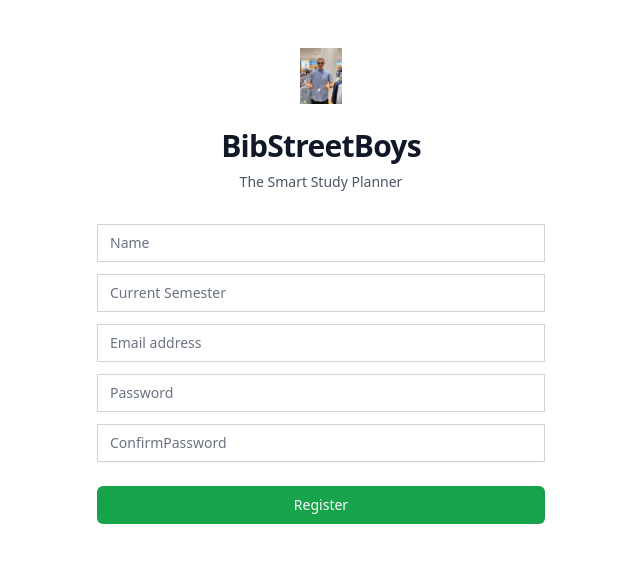
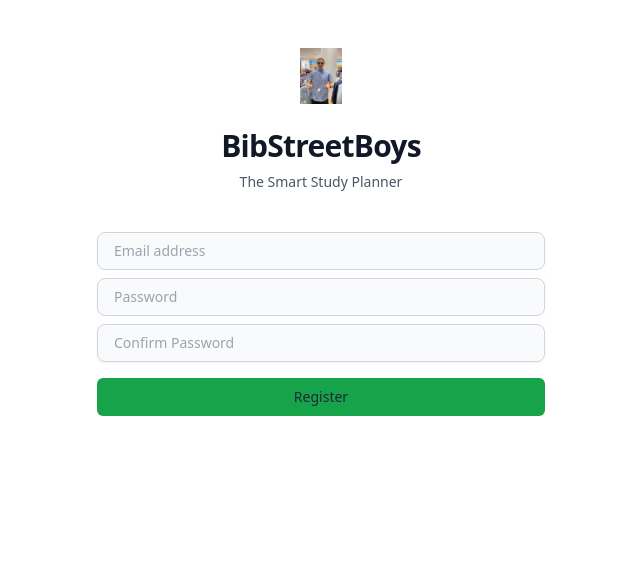
Before and after one commit to markbeep/Stupl, a React (Create React App) app in the folder frontend/: page /createAccount in a window 1280 px wide. Shown: the top 562 px of the page, without its empty margins (319-959 px from the left). Built offline with nearby package versions, Linux system fonts and the light colour scheme.

Commit message:
REdesign Login und CreateAccount

```diff
--- a/frontend/src/pages/CreateAccount.tsx
+++ b/frontend/src/pages/CreateAccount.tsx
@@ -25,78 +25,51 @@ const CreateAccount = (props: Props) => {
               The Smart Study Planner
             </p>
           </div>
-          <form className="space-y-6 " action="#" method="POST">
+
+          <form className="mt-6">
             <input type="hidden" name="remember" defaultValue="true" />
-
-            <div className="space-y-3 rounded-md shadow-sm">
-              <label htmlFor="email-address" className="sr-only">
-                Name
-              </label>
-              <input
-                id="name"
-                name="Name"
-                type="Name"
-                autoComplete="Name"
-                required
-                className="relative block w-full appearance-none rounded-none rounded-md border border-gray-300 px-3 py-2 text-gray-900 placeholder-gray-500 focus:z-10 focus:border-indigo-500 focus:outline-none focus:ring-indigo-500 sm:text-sm"
-                placeholder="Name"
-              />
-
-              <label htmlFor="email-address" className="sr-only">
-                Current Semester
-              </label>
-              <input
-                id="currentSemester"
-                name="currentSemester"
-                type="currentSemester"
-                autoComplete="currentSemester"
-                required
-                className="relative block w-full appearance-none rounded-none rounded-md border border-gray-300 px-3 py-2 text-gray-900 placeholder-gray-500 focus:z-10 focus:border-indigo-500 focus:outline-none focus:ring-indigo-500 sm:text-sm"
-                placeholder="Current Semester"
-              />
-
+            <div className="mt-10 rounded-md shadow-sm">
               <div>
-                <label htmlFor="email-address" className="sr-only">
+                {/* <label htmlFor="email-address" className="">
                   Email address
-                </label>
+                </label> */}
                 <input
                   id="email-address"
                   name="email"
                   type="email"
                   autoComplete="email"
                   required
-                  className="relative block w-full appearance-none rounded-none rounded-md border border-gray-300 px-3 py-2 text-gray-900 placeholder-gray-500 focus:z-10 focus:border-indigo-500 focus:outline-none focus:ring-indigo-500 sm:text-sm"
+                  className="block p-2 pl-4 w-full text-sm text-gray-900 bg-gray-50 rounded-lg border border-gray-300 focus:ring-blue-500 focus:border-blue-500 dark:bg-gray-700 dark:border-gray-600 dark:placeholder-gray-400 dark:text-white dark:focus:ring-blue-500 dark:focus:border-blue-500"
                   placeholder="Email address"
                 />
               </div>
-
               <div>
-                <label htmlFor="password" className="sr-only">
+                {/* <label htmlFor="password" className="mt-10">
                   Password
-                </label>
+                </label> */}
                 <input
                   id="password"
                   name="password"
                   type="password"
-                  //autoComplete="current-password"
+                  autoComplete="current-password"
                   required
-                  className="relative block w-full appearance-none rounded-none rounded-md border border-gray-300 px-3 py-2 text-gray-900 placeholder-gray-500 focus:z-10 focus:border-indigo-500 focus:outline-none focus:ring-indigo-500 sm:text-sm"
+                  className="mt-2 block p-2 pl-4 w-full text-sm text-gray-900 bg-gray-50 rounded-lg border border-gray-300 focus:ring-blue-500 focus:border-blue-500 dark:bg-gray-700 dark:border-gray-600 dark:placeholder-gray-400 dark:text-white dark:focus:ring-blue-500 dark:focus:border-blue-500"
                   placeholder="Password"
                 />
               </div>
 
               <div>
-                <label htmlFor="password" className="sr-only">
-                  ConfirmPassword
-                </label>
+                {/* <label htmlFor="password" className="mt-10">
+                  Password
+                </label> */}
                 <input
-                  id="confirmPassword"
-                  name="confirmPassword"
+                  id="password"
+                  name="password"
                   type="password"
-                  //autoComplete="current-password"
+                  autoComplete="current-password"
                   required
-                  className="relative block w-full appearance-none rounded-none rounded-md border border-gray-300 px-3 py-2 text-gray-900 placeholder-gray-500 focus:z-10 focus:border-indigo-500 focus:outline-none focus:ring-indigo-500 sm:text-sm"
-                  placeholder="ConfirmPassword"
+                  className="mt-2 block p-2 pl-4 w-full text-sm text-gray-900 bg-gray-50 rounded-lg border border-gray-300 focus:ring-blue-500 focus:border-blue-500 dark:bg-gray-700 dark:border-gray-600 dark:placeholder-gray-400 dark:text-white dark:focus:ring-blue-500 dark:focus:border-blue-500"
+                  placeholder="Confirm Password"
                 />
               </div>
             </div>
@@ -104,14 +77,10 @@ const CreateAccount = (props: Props) => {
             <div>
               <button
                 type="submit"
-                className="group relative flex w-full justify-center rounded-md border border-transparent bg-green-600 py-2 px-4 text-sm font-medium text-white hover:bg-indigo-700 focus:outline-none focus:ring-2 focus:ring-indigo-500 focus:ring-offset-2"
+                //className="mt-2 block p-2 pl-4 w-full text-sm text-gray-900 bg-gray-50 rounded-lg border border-gray-300 focus:ring-blue-500 focus:border-blue-500 dark:bg-gray-700 dark:border-gray-600 dark:placeholder-gray-400 dark:text-white dark:focus:ring-blue-500 dark:focus:border-blue-500"
+                className="mt-4 group relative flex w-full justify-center rounded-md border border-transparent bg-green-600 py-2 px-4 text-sm font-medium text-white-800 hover:bg-green-700 hover:text-white focus:outline-none focus:ring-2 focus:ring-indigo-500 focus:ring-offset-2"
+                //onClick={}
               >
-                {/* <span className="absolute inset-y-0 left-0 flex items-center pl-3">
-                  <LockClosedIcon
-                    className="h-5 w-5 text-indigo-500 group-hover:text-indigo-400"
-                    aria-hidden="true"
-                  />
-                </span> */}
                 Register
               </button>
             </div>
--- a/frontend/src/pages/LoginPage.tsx
+++ b/frontend/src/pages/LoginPage.tsx
@@ -1,4 +1,5 @@
 import React from "react";
+import { useLogin } from "../api/hooks";
 import katze from "../data/IMG_8581.jpg"; // with import
 
 type Props = {};
@@ -11,6 +12,9 @@ type Props = {};
 
 const LoginPage = (props: Props) => {
   const image = require("../data/IMG_8581.jpg").default;
+  /*   const {login}
+  const {data} = useLogin() */
+
   return (
     <>
       <div className="flex min-h-full items-center justify-center py-12 px-4 sm:px-6 lg:px-8">
@@ -25,34 +29,34 @@ const LoginPage = (props: Props) => {
               The Smart Study Planner
             </p>
           </div>
-          <form className="mt-8 space-y-6" action="#" method="POST">
+          <form className="mt-6">
             <input type="hidden" name="remember" defaultValue="true" />
-            <div className="-space-y-px rounded-md shadow-sm">
+            <div className="mt-10 rounded-md shadow-sm">
               <div>
-                <label htmlFor="email-address" className="sr-only">
+                {/* <label htmlFor="email-address" className="">
                   Email address
-                </label>
+                </label> */}
                 <input
                   id="email-address"
                   name="email"
                   type="email"
                   autoComplete="email"
                   required
-                  className="relative block w-full appearance-none rounded-none rounded-t-md border border-gray-300 px-3 py-2 text-gray-900 placeholder-gray-500 focus:z-10 focus:border-indigo-500 focus:outline-none focus:ring-indigo-500 sm:text-sm"
+                  className="block p-2 pl-4 w-full text-sm text-gray-900 bg-gray-50 rounded-lg border border-gray-300 focus:ring-blue-500 focus:border-blue-500 dark:bg-gray-700 dark:border-gray-600 dark:placeholder-gray-400 dark:text-white dark:focus:ring-blue-500 dark:focus:border-blue-500"
                   placeholder="Email address"
                 />
               </div>
               <div>
-                <label htmlFor="password" className="sr-only">
+                {/* <label htmlFor="password" className="mt-10">
                   Password
-                </label>
+                </label> */}
                 <input
                   id="password"
                   name="password"
                   type="password"
                   autoComplete="current-password"
                   required
-                  className="relative block w-full appearance-none rounded-none rounded-b-md border border-gray-300 px-3 py-2 text-gray-900 placeholder-gray-500 focus:z-10 focus:border-indigo-500 focus:outline-none focus:ring-indigo-500 sm:text-sm"
+                  className="mt-2 block p-2 pl-4 w-full text-sm text-gray-900 bg-gray-50 rounded-lg border border-gray-300 focus:ring-blue-500 focus:border-blue-500 dark:bg-gray-700 dark:border-gray-600 dark:placeholder-gray-400 dark:text-white dark:focus:ring-blue-500 dark:focus:border-blue-500"
                   placeholder="Password"
                 />
               </div>
@@ -61,25 +65,20 @@ const LoginPage = (props: Props) => {
             <div>
               <button
                 type="submit"
-                className="group relative flex w-full justify-center rounded-md border border-transparent bg-indigo-600 py-2 px-4 text-sm font-medium text-white hover:bg-indigo-700 focus:outline-none focus:ring-2 focus:ring-indigo-500 focus:ring-offset-2"
+                //className="mt-2 block p-2 pl-4 w-full text-sm text-gray-900 bg-gray-50 rounded-lg border border-gray-300 focus:ring-blue-500 focus:border-blue-500 dark:bg-gray-700 dark:border-gray-600 dark:placeholder-gray-400 dark:text-white dark:focus:ring-blue-500 dark:focus:border-blue-500"
+                className="mt-4 group relative flex w-full justify-center rounded-md border border-transparent bg-indigo-600 py-2 px-4 text-sm font-medium text-grey-900 hover:bg-indigo-700 hover:text-white focus:outline-none focus:ring-2 focus:ring-indigo-500 focus:ring-offset-2"
+                //onClick={}
               >
-                {/* <span className="absolute inset-y-0 left-0 flex items-center pl-3">
-                  <LockClosedIcon
-                    className="h-5 w-5 text-indigo-500 group-hover:text-indigo-400"
-                    aria-hidden="true"
-                  />
-                </span> */}
                 Sign in
               </button>
             </div>
-
-            <div className="flex justify-end">
+            <div className="mt-2 flex justify-end">
               <div className="text-sm mr-4">
-                <a className="font-medium text-black-600">No Account yet?</a>
+                <a className="font-medium text-grey-900">No Account yet?</a>
               </div>
               <div className="text-sm">
                 <a
-                  href="#"
+                  href="/createAccount"
                   className="font-medium text-indigo-600 hover:text-indigo-500"
                 >
                   Register now
```
